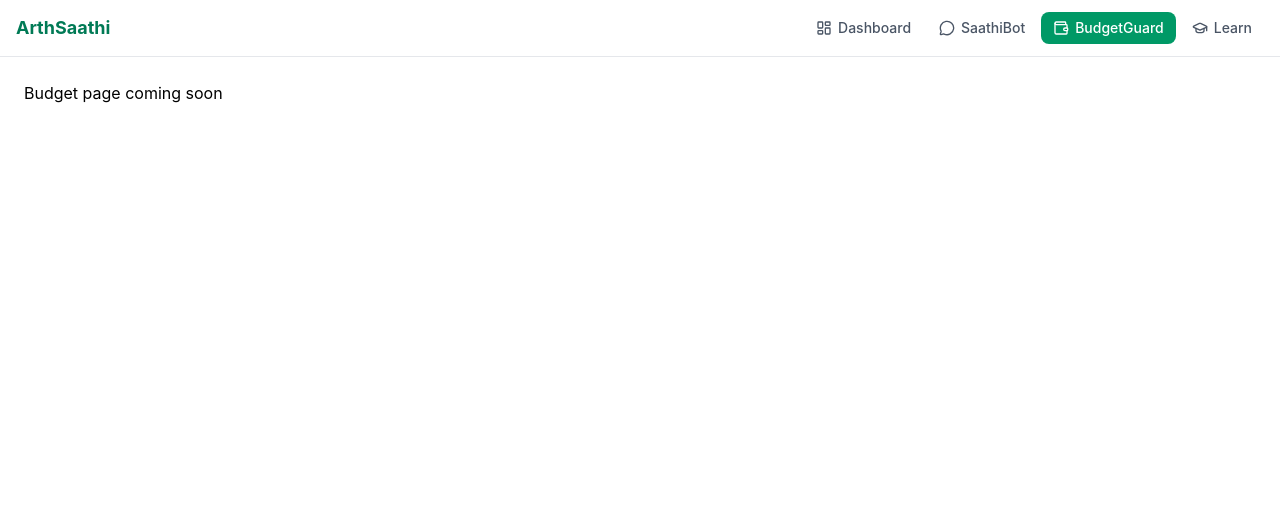
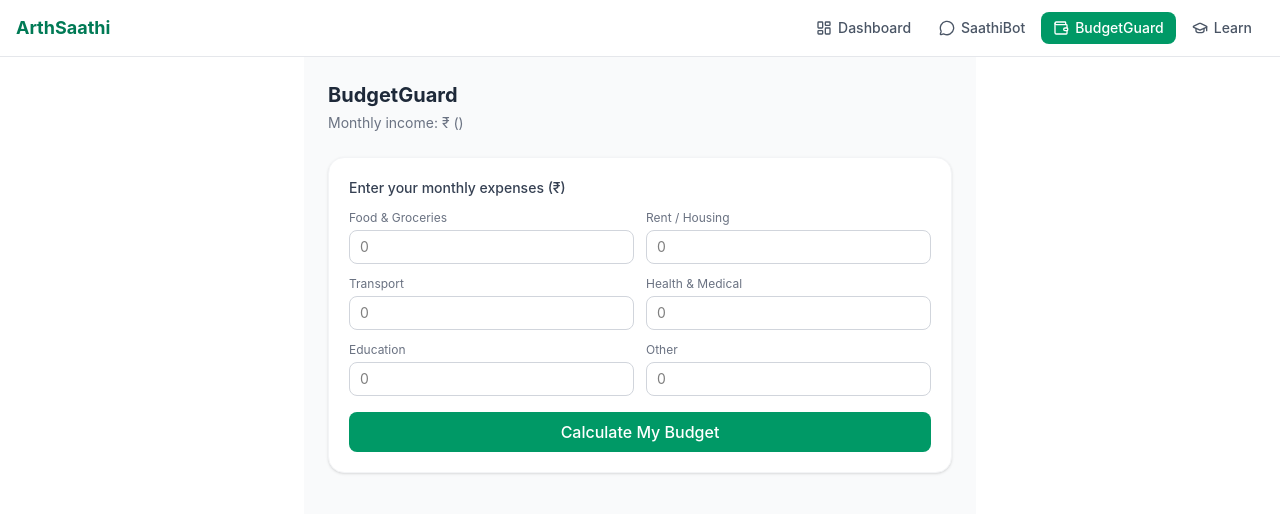
Before and after one commit to raj-1807/arthsaathi, a React (Vite) app: page /budget in a window 1280 px wide. Shown: the top 514 px of the page. Built offline with nearby package versions, Linux system fonts and the light colour scheme.

Commit message:
Update BudgetGuard logic

```diff
--- a/src/engine/router.js
+++ b/src/engine/router.js
@@ -0,0 +1,50 @@
+// Core budgeting logic — works fully offline, no APIs.
+
+export function calculateBudget({ monthlyIncome, incomeType, expenses }) {
+  const income = Number(monthlyIncome) || 0;
+  const totalExpenses = Object.values(expenses).reduce(
+    (sum, val) => sum + (Number(val) || 0),
+    0,
+  );
+  const surplus = income - totalExpenses;
+
+  // Irregular incomes (gig/farmer) get a higher safety buffer recommendation
+  const bufferRate =
+    incomeType === "farmer" || incomeType === "gig" ? 0.25 : 0.15;
+  const recommendedSavings = Math.round(income * bufferRate);
+
+  let plan = "balanced";
+  if (surplus < 0) plan = "deficit";
+  else if (surplus > recommendedSavings * 1.5) plan = "accelerated";
+  else if (surplus < recommendedSavings * 0.5) plan = "conservative";
+
+  const planMessages = {
+    deficit:
+      "Your expenses exceed your income. Let’s look at where to cut back first.",
+    conservative:
+      "You have a small surplus. Focus on building a basic emergency fund first.",
+    balanced:
+      "You’re on track. Keep saving steadily and build a 3-month emergency fund.",
+    accelerated:
+      "Great surplus! Consider starting an investment or insurance plan alongside savings.",
+  };
+
+  return {
+    income,
+    totalExpenses,
+    surplus,
+    recommendedSavings,
+    plan,
+    message: planMessages[plan],
+  };
+}
+
+export function healthScoreFromBudget(budgetResult) {
+  const { income, surplus, recommendedSavings } = budgetResult;
+  if (income === 0) return 50;
+  let score = 50;
+  const savingsRate = surplus / income;
+  score += Math.round(savingsRate * 100);
+  if (surplus >= recommendedSavings) score += 10;
+  return Math.max(0, Math.min(100, score));
+}
--- a/src/pages/Budget.jsx
+++ b/src/pages/Budget.jsx
@@ -1,3 +1,142 @@
+import { useState } from "react";
+import { useUser } from "../context/UserContext";
+import { calculateBudget, healthScoreFromBudget } from "../engine/router";
+import { Wallet, TrendingUp, TrendingDown, AlertCircle } from "lucide-react";
+
+const EXPENSE_CATEGORIES = [
+  { key: "food", label: "Food & Groceries" },
+  { key: "rent", label: "Rent / Housing" },
+  { key: "transport", label: "Transport" },
+  { key: "health", label: "Health & Medical" },
+  { key: "education", label: "Education" },
+  { key: "other", label: "Other" },
+];
+
+const PLAN_STYLES = {
+  deficit: {
+    color: "text-red-600",
+    bg: "bg-red-50",
+    border: "border-red-200",
+    icon: AlertCircle,
+  },
+  conservative: {
+    color: "text-amber-600",
+    bg: "bg-amber-50",
+    border: "border-amber-200",
+    icon: TrendingDown,
+  },
+  balanced: {
+    color: "text-emerald-600",
+    bg: "bg-emerald-50",
+    border: "border-emerald-200",
+    icon: Wallet,
+  },
+  accelerated: {
+    color: "text-blue-600",
+    bg: "bg-blue-50",
+    border: "border-blue-200",
+    icon: TrendingUp,
+  },
+};
+
 export default function Budget() {
-  return <div className="p-6">Budget page coming soon</div>;
+  const { user, setUser } = useUser();
+  const [expenses, setExpenses] = useState({
+    food: "",
+    rent: "",
+    transport: "",
+    health: "",
+    education: "",
+    other: "",
+  });
+  const [result, setResult] = useState(null);
+
+  const handleChange = (key, value) => {
+    setExpenses((prev) => ({ ...prev, [key]: value }));
+  };
+
+  const handleCalculate = () => {
+    const budget = calculateBudget({
+      monthlyIncome: user.monthlyIncome,
+      incomeType: user.incomeType,
+      expenses,
+    });
+    setResult(budget);
+    const newScore = healthScoreFromBudget(budget);
+    setUser({ ...user, financialHealthScore: newScore });
+  };
+
+  const style = result ? PLAN_STYLES[result.plan] : null;
+  const Icon = style?.icon;
+
+  return (
+    <div className="min-h-screen bg-gray-50 p-4 sm:p-6 max-w-2xl mx-auto">
+      <h1 className="text-xl font-bold text-gray-800 mb-1">BudgetGuard</h1>
+      <p className="text-sm text-gray-500 mb-6">
+        Monthly income: ₹{user?.monthlyIncome} ({user?.incomeType})
+      </p>
+
+      <div className="bg-white rounded-2xl shadow-sm border border-gray-100 p-5 mb-6">
+        <p className="text-sm font-medium text-gray-700 mb-3">
+          Enter your monthly expenses (₹)
+        </p>
+        <div className="grid grid-cols-2 gap-3">
+          {EXPENSE_CATEGORIES.map(({ key, label }) => (
+            <div key={key}>
+              <label className="block text-xs text-gray-500 mb-1">
+                {label}
+              </label>
+              <input
+                type="number"
+                value={expenses[key]}
+                onChange={(e) => handleChange(key, e.target.value)}
+                placeholder="0"
+                className="w-full border border-gray-300 rounded-lg px-2.5 py-1.5 text-sm focus:outline-none focus:ring-2 focus:ring-emerald-500"
+              />
+            </div>
+          ))}
+        </div>
+        <button
+          onClick={handleCalculate}
+          className="w-full bg-emerald-600 text-white rounded-lg py-2 font-medium mt-4"
+        >
+          Calculate My Budget
+        </button>
+      </div>
+
+      {result && (
+        <div className={`rounded-2xl border p-5 ${style.bg} ${style.border}`}>
+          <div className="flex items-center gap-2 mb-3">
+            <Icon className={style.color} size={20} />
+            <span className={`font-semibold capitalize ${style.color}`}>
+              {result.plan} plan
+            </span>
+          </div>
+          <div className="grid grid-cols-2 gap-3 text-sm mb-3">
+            <div>
+              <p className="text-gray-500">Total Expenses</p>
+              <p className="font-semibold text-gray-800">
+                ₹{result.totalExpenses}
+              </p>
+            </div>
+            <div>
+              <p className="text-gray-500">Surplus / Deficit</p>
+              <p
+                className={`font-semibold ${result.surplus >= 0 ? "text-emerald-700" : "text-red-700"}`}
+              >
+                ₹{result.surplus}
+              </p>
+            </div>
+            <div>
+              <p className="text-gray-500">Recommended Savings</p>
+              <p className="font-semibold text-gray-800">
+                ₹{result.recommendedSavings}/mo
+              </p>
+            </div>
+          </div>
+          <p className={`text-sm ${style.color}`}>{result.message}</p>
+        </div>
+      )}
+    </div>
+  );
 }
```
